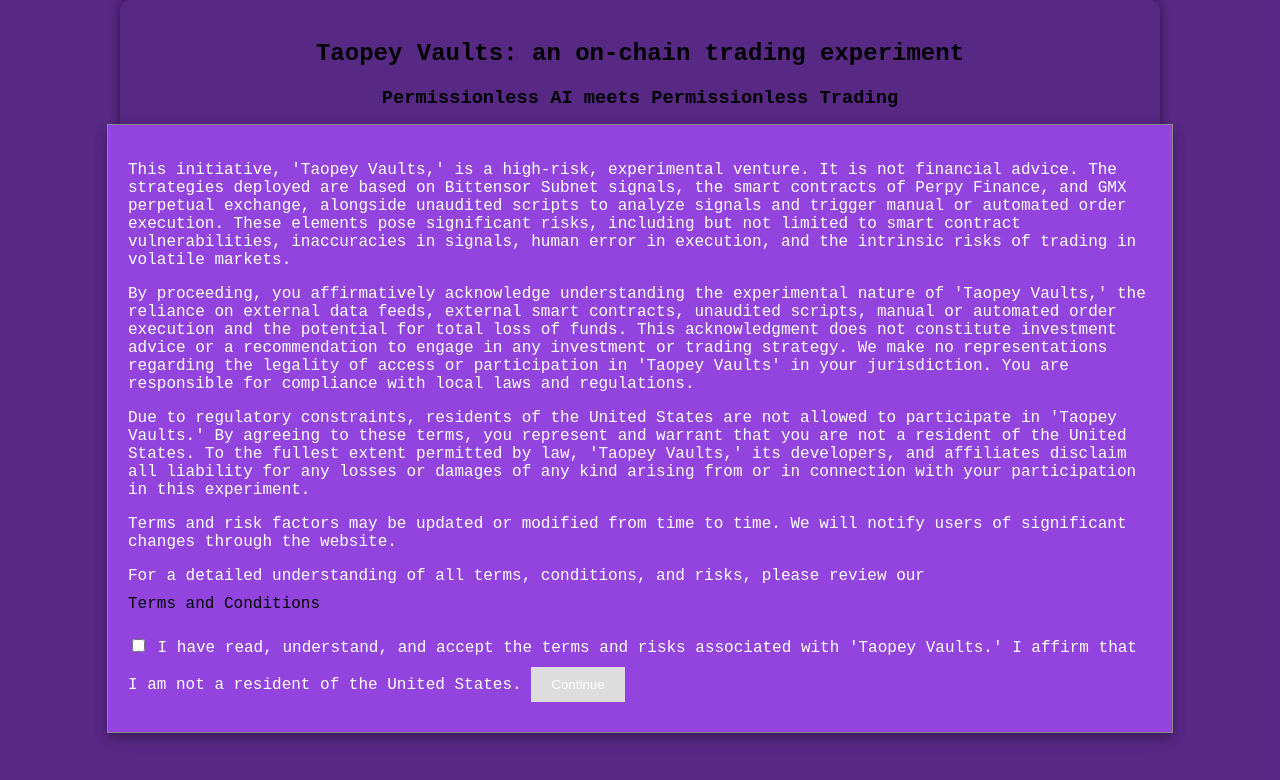
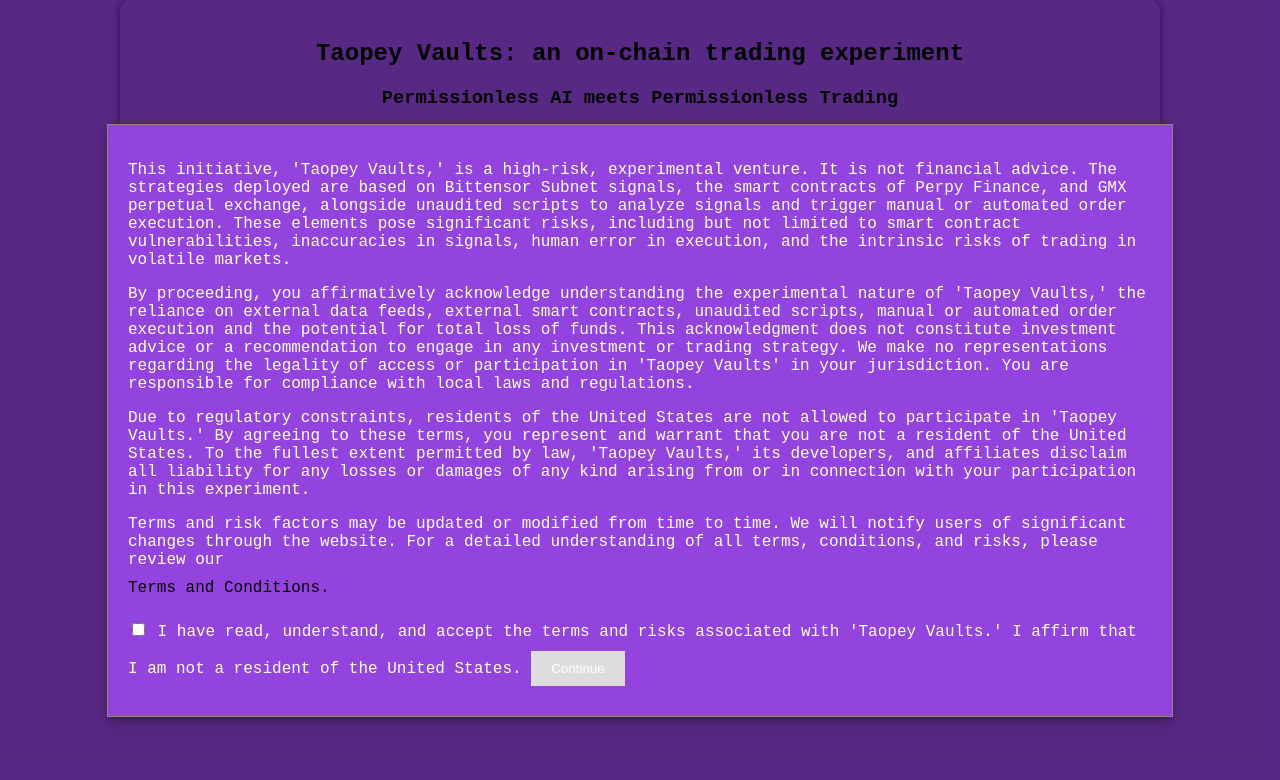
Before and after one commit to taopeyvaults/taopeyvaults, a plain HTML site: page index.html in a window 1280 px wide. Drawn offline with Linux system fonts and the light colour scheme.

Commit message:
Update index.html

```diff
--- a/index.html
+++ b/index.html
@@ -142,8 +142,7 @@
             <p>This initiative, 'Taopey Vaults,' is a high-risk, experimental venture. It is not financial advice. The strategies deployed are based on Bittensor Subnet signals, the smart contracts of Perpy Finance, and GMX perpetual exchange, alongside unaudited scripts to analyze signals and trigger manual or automated order execution. These elements pose significant risks, including but not limited to smart contract vulnerabilities, inaccuracies in signals, human error in execution, and the intrinsic risks of trading in volatile markets.</p>
             <p>By proceeding, you affirmatively acknowledge understanding the experimental nature of 'Taopey Vaults,' the reliance on external data feeds, external smart contracts, unaudited scripts, manual or automated order execution and the potential for total loss of funds. This acknowledgment does not constitute investment advice or a recommendation to engage in any investment or trading strategy. We make no representations regarding the legality of access or participation in 'Taopey Vaults' in your jurisdiction. You are responsible for compliance with local laws and regulations.</p>
             <p>Due to regulatory constraints, residents of the United States are not allowed to participate in 'Taopey Vaults.' By agreeing to these terms, you represent and warrant that you are not a resident of the United States. To the fullest extent permitted by law, 'Taopey Vaults,' its developers, and affiliates disclaim all liability for any losses or damages of any kind arising from or in connection with your participation in this experiment.</p>
-            <p>Terms and risk factors may be updated or modified from time to time. We will notify users of significant changes through the website.</p>
-            <p>For a detailed understanding of all terms, conditions, and risks, please review our <a href="https://drive.google.com/file/d/1OgxCoyCjbBDBuKNMNTTQhGCryAhr4GKy/view?usp=sharing" target="_blank">Terms and Conditions</a></p>
+            <p>Terms and risk factors may be updated or modified from time to time. We will notify users of significant changes through the website. For a detailed understanding of all terms, conditions, and risks, please review our <a href="https://drive.google.com/file/d/1OgxCoyCjbBDBuKNMNTTQhGCryAhr4GKy/view?usp=sharing" target="_blank">Terms and Conditions.</a></p>
             <input type="checkbox" id="agreeCheck"> I have read, understand, and accept the terms and risks associated with 'Taopey Vaults.' I affirm that I am not a resident of the United States.
             <button id="closeModal" disabled>Continue</button>
         </div>
```
